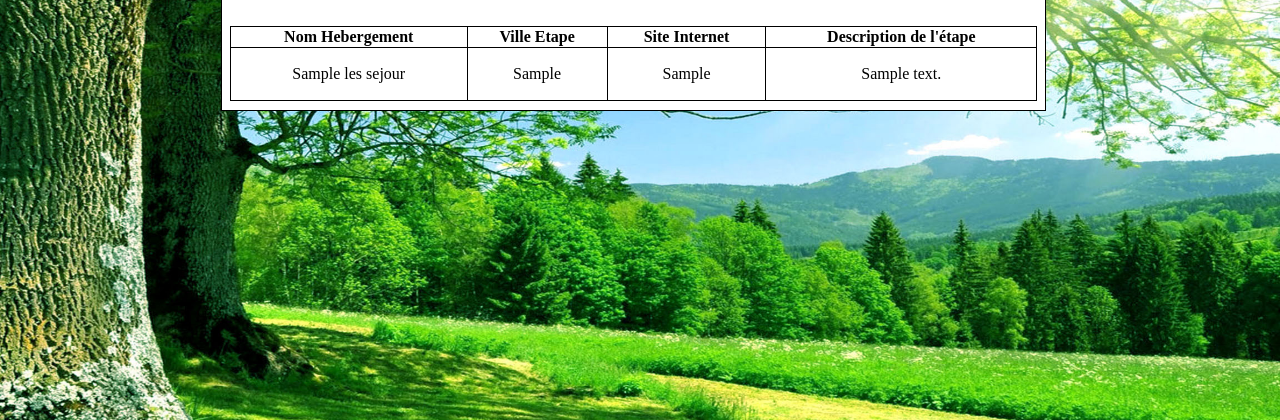
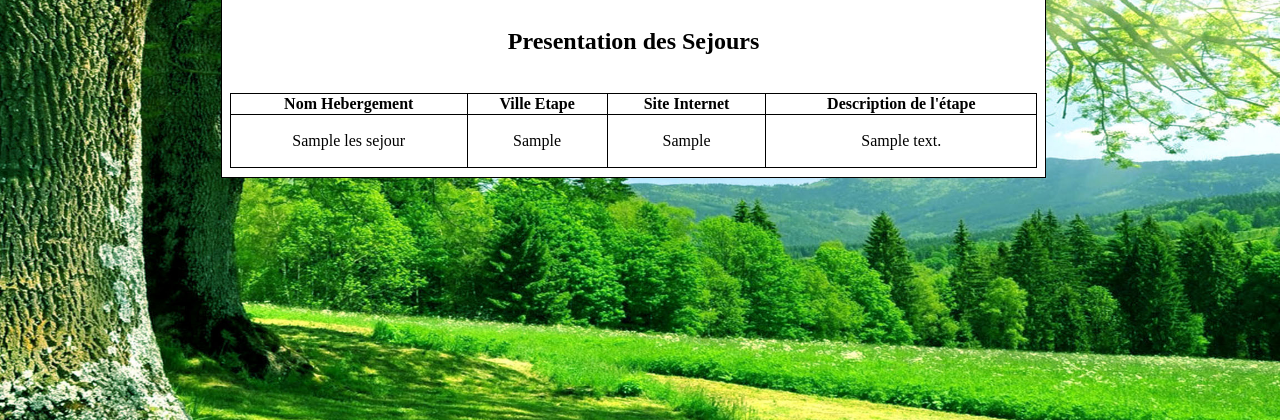
Before and after one commit to Herr-Nest/Perigord-Roulottes, a PHP site: template vue/vue_presentationSejour.php in a window 1280 px wide. Shown: the part 276-696 px from the top of the page. Run offline with PHP 8.4, Linux system fonts and the light colour scheme; the template is opened without the code that fills it: most values are stand-ins (such as "Sample title", 1, 10 or a date in 2020).

Commit message:
Modif Presentation

```diff
--- a/vue/vue_presentationSejour.php
+++ b/vue/vue_presentationSejour.php
@@ -7,6 +7,7 @@
 <meta charset="UTF-8">
 	<table style="width:100%" >
 
+	<h1><b>Presentation des Sejours</b></h1>
 	<tr><th>Nom Hebergement</th><th>Ville Etape</th><th>Site Internet</th><th>Description de l'étape</th></tr>
 
 	<?php
```
